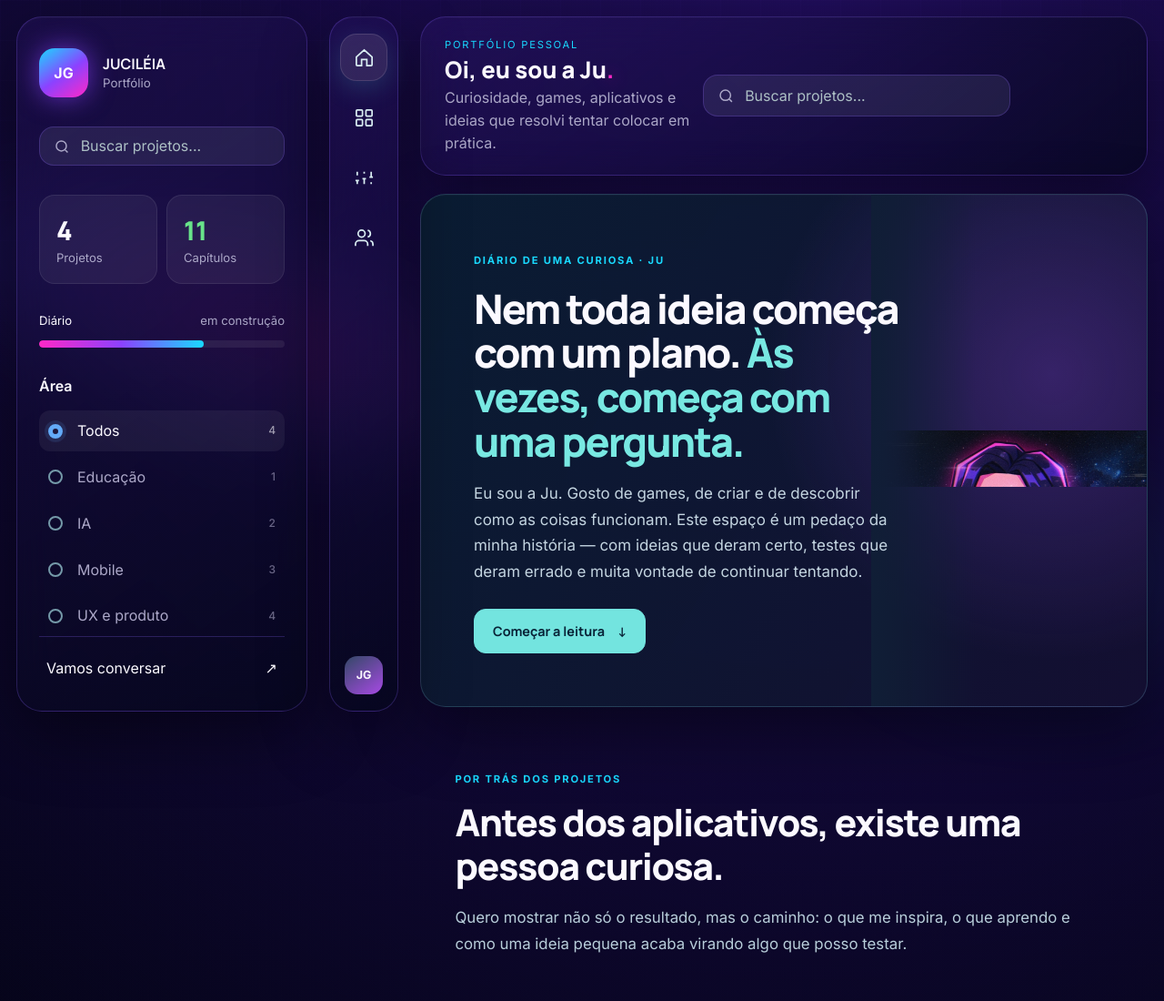
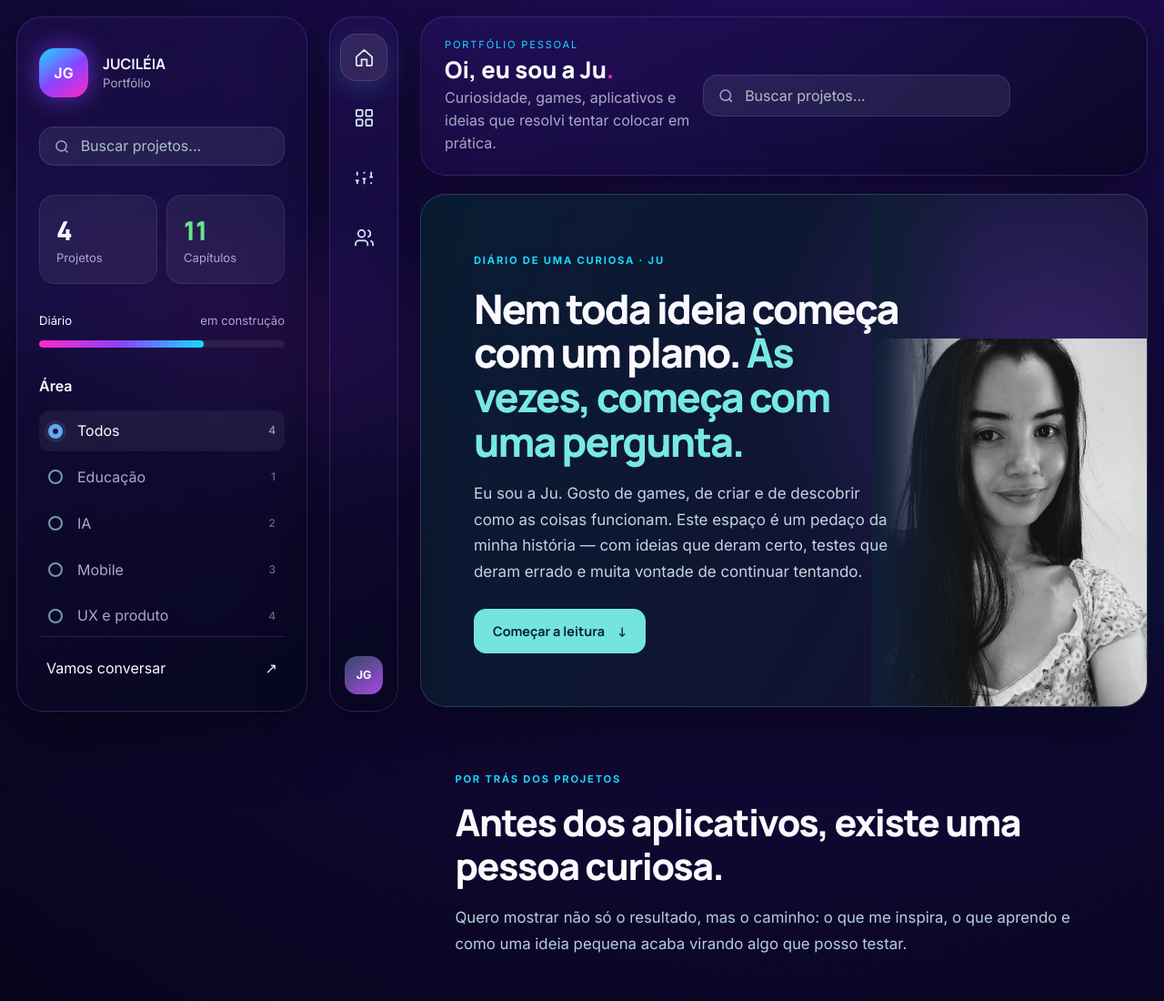
Before and after one commit to juhcileia67/jucileia-portfolio-hub, a plain HTML site: page index.html in a window 1280 px wide. Shown: the top 1100 px of the page at 91% size. Drawn offline with Linux system fonts and the light colour scheme.

Commit message:
Corrigir referência real da foto na Home

```diff
--- a/index.html
+++ b/index.html
@@ -75,7 +75,7 @@
 <div class="axj-screen axj-home-refresh home-editorial" data-screen="inicio">
 <section class="home-hero glass" aria-label="Apresentação de Ju">
   <div class="home-hero-content"><span class="kicker">DIÁRIO DE UMA CURIOSA · JU</span><h2>Nem toda ideia começa com um plano. <span>Às vezes, começa com uma pergunta.</span></h2><p>Eu sou a Ju. Gosto de games, de criar e de descobrir como as coisas funcionam. Este espaço é um pedaço da minha história — com ideias que deram certo, testes que deram errado e muita vontade de continuar tentando.</p><div class="home-hero-actions"><a class="home-primary" href="#minha-historia">Começar a leitura <span>↓</span></a></div></div>
-  <div class="home-hero-portrait"><img src="assets/axis-avatar.png" alt="Avatar da Axis, identidade visual da Ju" loading="eager"></div>
+  <div class="home-hero-portrait"><img src="assets/ju-foto-site.jpg?v=2" alt="Retrato em preto e branco da Ju" loading="eager"></div>
 </section>
 <section class="home-editorial-intro"><span class="kicker">POR TRÁS DOS PROJETOS</span><h2>Antes dos aplicativos, existe uma pessoa curiosa.</h2><p>Quero mostrar não só o resultado, mas o caminho: o que me inspira, o que aprendo e como uma ideia pequena acaba virando algo que posso testar.</p></section>
 <section class="home-chapter home-chapter-story" id="minha-historia" aria-labelledby="home-story-title">
```
